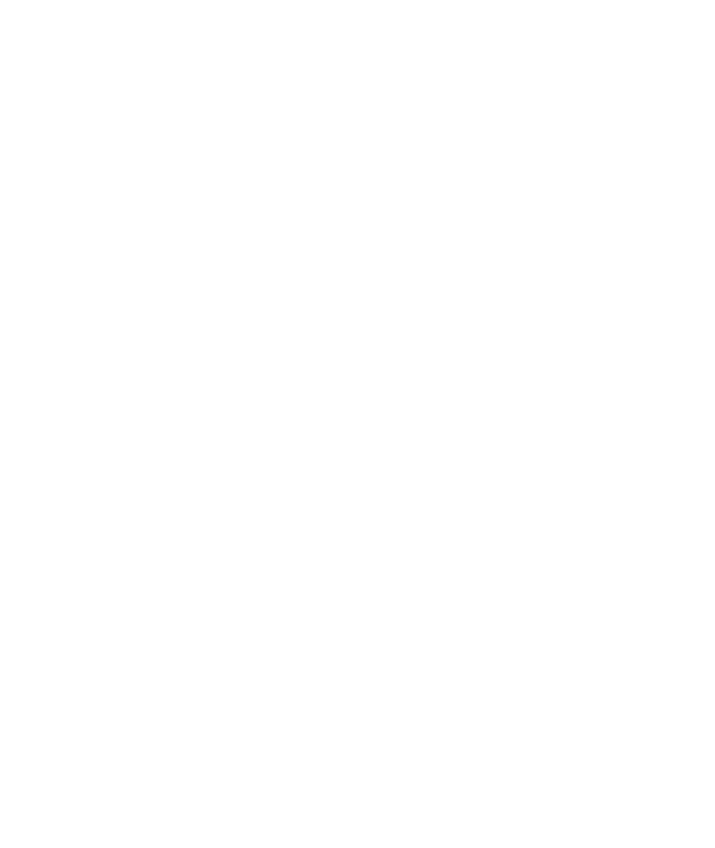
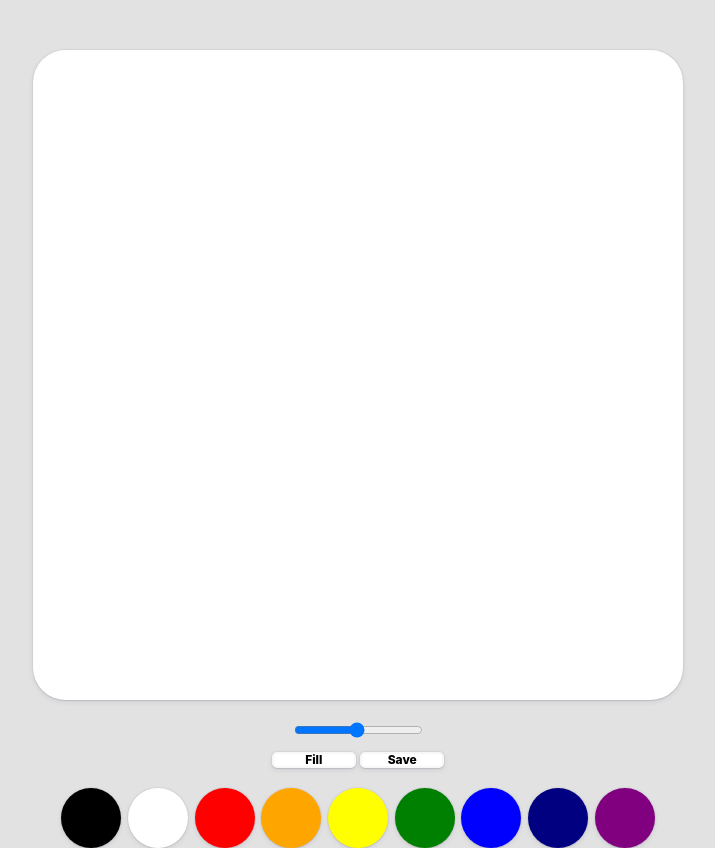
Before and after one commit to wesleyey/painter, a plain HTML site: page index.html in a window 1280 px wide. Shown: the whole page, without its empty margins (282-997 px from the left). Before the commit the page ends 800 px from the top, so only its background shows below. Drawn offline with Linux system fonts and the light colour scheme.

Commit message:
layout, css done
add canvas, colorpicker, buttons

```diff
--- a/index.html
+++ b/index.html
@@ -8,6 +8,32 @@
     <title>Painter</title>
   </head>
   <body>
+    <canvas id="js-canvas" class="canvas"></canvas>
+    <div class="controlRange">
+      <input
+        type="range"
+        id="js-range"
+        min="0.1"
+        max="5.0"
+        value="2.5"
+        step="0.1"
+      />
+    </div>
+    <div class="controlBtn">
+      <button id="js-mode">Fill</button>
+      <button id="js-save">Save</button>
+    </div>
+    <div id="js-colorPick" class="colorPick">
+      <div class="colorPick__color" style="background-color: black"></div>
+      <div class="colorPick__color" style="background-color: white"></div>
+      <div class="colorPick__color" style="background-color: red"></div>
+      <div class="colorPick__color" style="background-color: orange"></div>
+      <div class="colorPick__color" style="background-color: yellow"></div>
+      <div class="colorPick__color" style="background-color: green"></div>
+      <div class="colorPick__color" style="background-color: blue"></div>
+      <div class="colorPick__color" style="background-color: navy"></div>
+      <div class="colorPick__color" style="background-color: purple"></div>
+    </div>
     <script src="app.js"></script>
   </body>
 </html>
--- /dev/null
+++ b/reset.css
@@ -0,0 +1,129 @@
+/* http://meyerweb.com/eric/tools/css/reset/
+   v2.0 | 20110126
+   License: none (public domain)
+*/
+
+html,
+body,
+div,
+span,
+applet,
+object,
+iframe,
+h1,
+h2,
+h3,
+h4,
+h5,
+h6,
+p,
+blockquote,
+pre,
+a,
+abbr,
+acronym,
+address,
+big,
+cite,
+code,
+del,
+dfn,
+em,
+img,
+ins,
+kbd,
+q,
+s,
+samp,
+small,
+strike,
+strong,
+sub,
+sup,
+tt,
+var,
+b,
+u,
+i,
+center,
+dl,
+dt,
+dd,
+ol,
+ul,
+li,
+fieldset,
+form,
+label,
+legend,
+table,
+caption,
+tbody,
+tfoot,
+thead,
+tr,
+th,
+td,
+article,
+aside,
+canvas,
+details,
+embed,
+figure,
+figcaption,
+footer,
+header,
+hgroup,
+menu,
+nav,
+output,
+ruby,
+section,
+summary,
+time,
+mark,
+audio,
+video {
+  margin: 0;
+  padding: 0;
+  border: 0;
+  font-size: 100%;
+  font: inherit;
+  vertical-align: baseline;
+}
+/* HTML5 display-role reset for older browsers */
+article,
+aside,
+details,
+figcaption,
+figure,
+footer,
+header,
+hgroup,
+menu,
+nav,
+section {
+  display: block;
+}
+body {
+  line-height: 1;
+}
+ol,
+ul {
+  list-style: none;
+}
+blockquote,
+q {
+  quotes: none;
+}
+blockquote:before,
+blockquote:after,
+q:before,
+q:after {
+  content: "";
+  content: none;
+}
+table {
+  border-collapse: collapse;
+  border-spacing: 0;
+}
--- a/styles.css
+++ b/styles.css
@@ -0,0 +1,63 @@
+@import "reset.css";
+
+body {
+  background-color: #e2e2e2;
+  font-family: -apple-system, BlinkMacSystemFont, "Segoe UI", Roboto, Oxygen,
+    Ubuntu, Cantarell, "Open Sans", "Helvetica Neue", sans-serif;
+  display: flex;
+  flex-direction: column;
+  align-items: center;
+  margin-top: 50px;
+}
+
+.canvas {
+  width: 650px;
+  height: 650px;
+  background-color: white;
+  border-radius: 5%;
+  box-shadow: 0 0 0 1px rgba(50, 50, 93, 0.05),
+    0 2px 5px 0 rgba(50, 50, 93, 0.1), 0 1px 1px 0 rgba(0, 0, 0, 0.07);
+}
+
+.colorPick {
+  display: flex;
+  justify-content: space-around;
+  width: 600px;
+  margin-top: 20px;
+}
+
+.colorPick__color {
+  width: 60px;
+  height: 60px;
+  border-radius: 50%;
+  box-shadow: 0 0 0 1px rgba(50, 50, 93, 0.05),
+    0 2px 5px 0 rgba(50, 50, 93, 0.1), 0 1px 1px 0 rgba(0, 0, 0, 0.07);
+  cursor: pointer;
+}
+
+.controlBtn {
+  margin-top: 10px;
+}
+
+.controlBtn button {
+  all: unset;
+  cursor: pointer;
+  background-color: white;
+  padding: 5px, 0px;
+  width: 80px;
+  text-align: center;
+  border-radius: 5px;
+  box-shadow: 0 0 0 1px rgba(50, 50, 93, 0.05),
+    0 2px 5px 0 rgba(50, 50, 93, 0.1), 0 1px 1px 0 rgba(0, 0, 0, 0.07);
+  border: 2px solid #f7f7f7;
+  font-weight: 800;
+  font-size: 12px;
+}
+
+.controlBtn button:active {
+  transform: scale(0.8);
+}
+
+.controlRange {
+  margin-top: 20px;
+}
```
